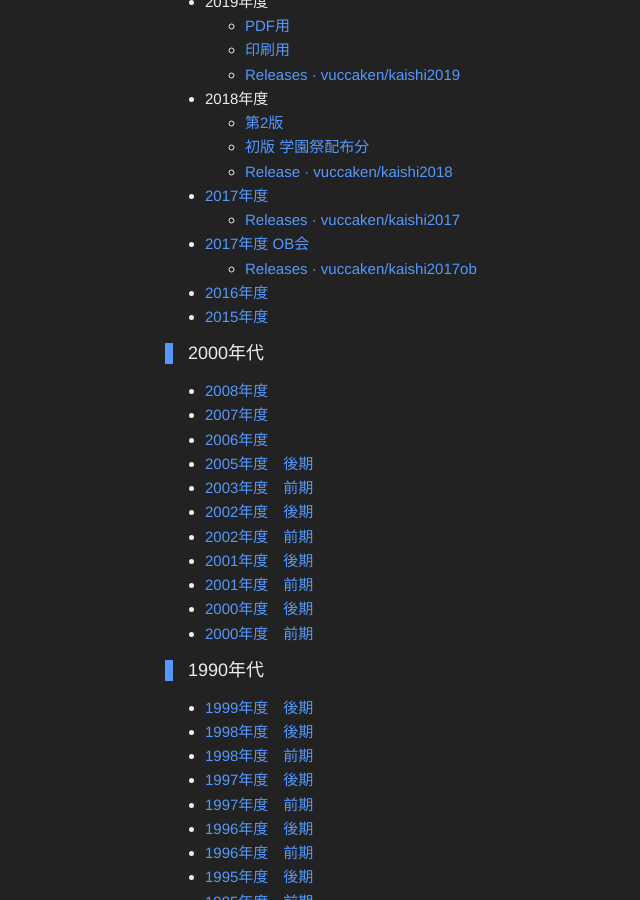
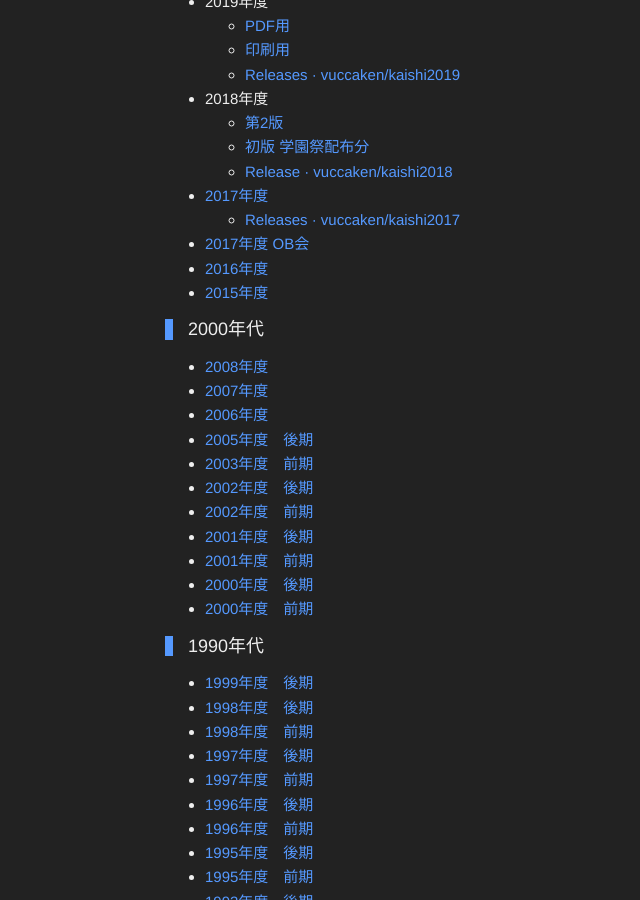
Before and after one commit to vuccaken/vuccaken.github.io, a Jekyll site: the page built from _pages/material.md, in a window 1280 px wide and 900 px high, scrolled down 948 px. Shown: the whole window, without its empty margins (75-715 px from the left). Built offline with Jekyll 4.4.1, drawn with Linux system fonts in a browser that asks for light colours.

Commit message:
Update material.md
kaishi2016とkaishi2017obを、内容の一部を削除したものに差し替え。

```diff
--- a/_pages/material.md
+++ b/_pages/material.md
@@ -48,9 +48,8 @@
   - [Release · vuccaken/kaishi2018](https://github.com/vuccaken/kaishi2018/releases/){:target="_blank"}
 - [2017年度](https://drive.google.com/open?id=1h_Z2RLaUeMzO6ROQNH5QBDRMWc6zHM_J){:target="_blank"}
   - [Releases · vuccaken/kaishi2017](https://github.com/vuccaken/kaishi2017/releases){:target="_blank"}
-- [2017年度 OB会](https://drive.google.com/open?id=1W3qF2oLdtIJV4Jv3-C3Wnf_zq-0FDnEY){:target="_blank"}
-  - [Releases · vuccaken/kaishi2017ob](https://github.com/vuccaken/kaishi2017ob/releases){:target="_blank"}
-- [2016年度](https://drive.google.com/open?id=10TqCUYV5C5vuD146Ep1Cf0EPRXDvEqw1){:target="_blank"}
+- [2017年度 OB会](https://drive.google.com/file/d/1LNKDmo2k4GF8TphcTuUn5Cxs8avPfP5C/view?usp=sharing){:target="_blank"}
+- [2016年度](https://drive.google.com/file/d/1AJiBLoblQc61pyOC5jfFJyW0B95KehsU/view?usp=sharing){:target="_blank"}
 - [2015年度](https://drive.google.com/open?id=0BweCineGGD_haXRPejB6NTJqalE){:target="_blank"}{:target="_blank"}
 
 
```
